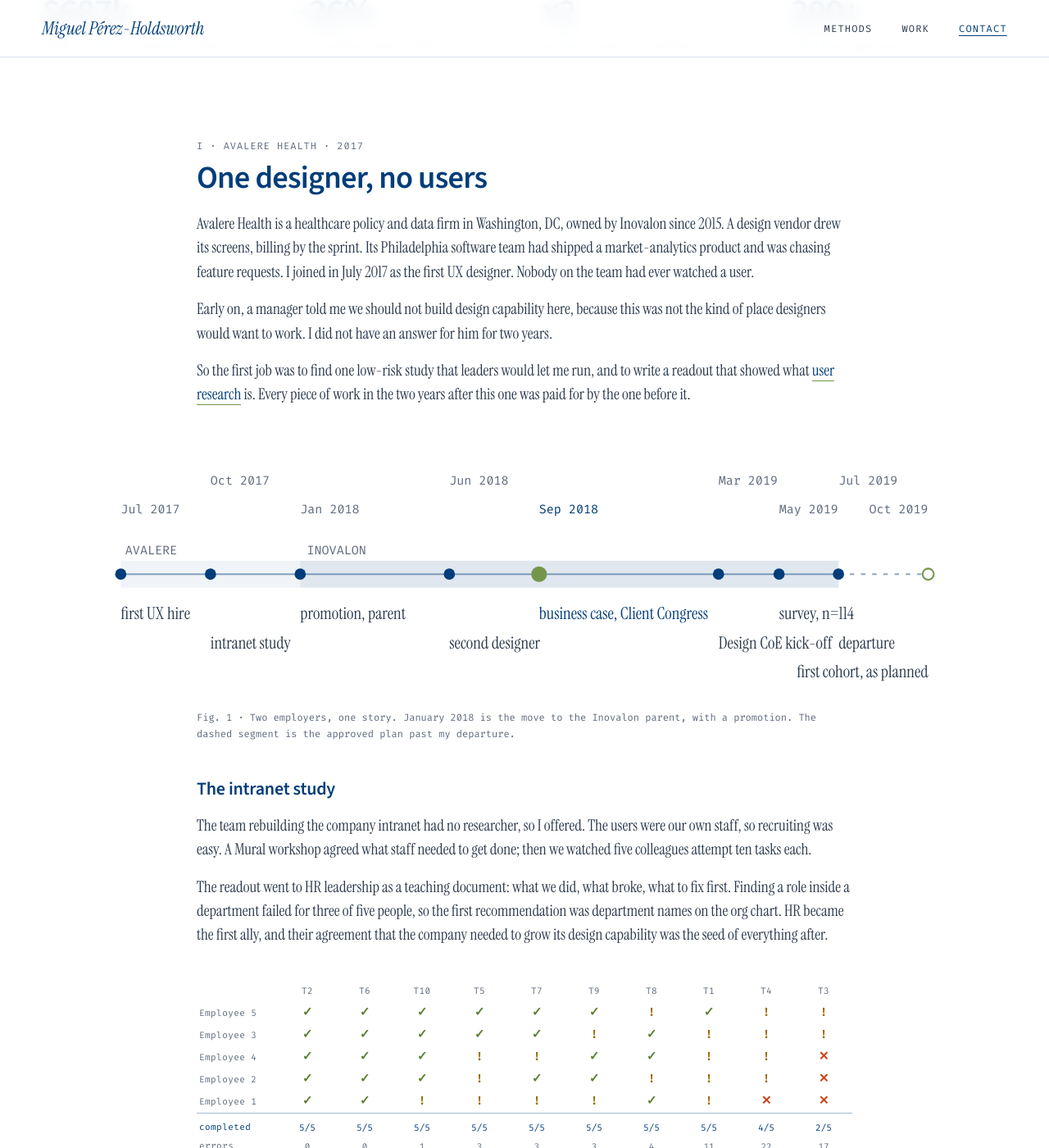
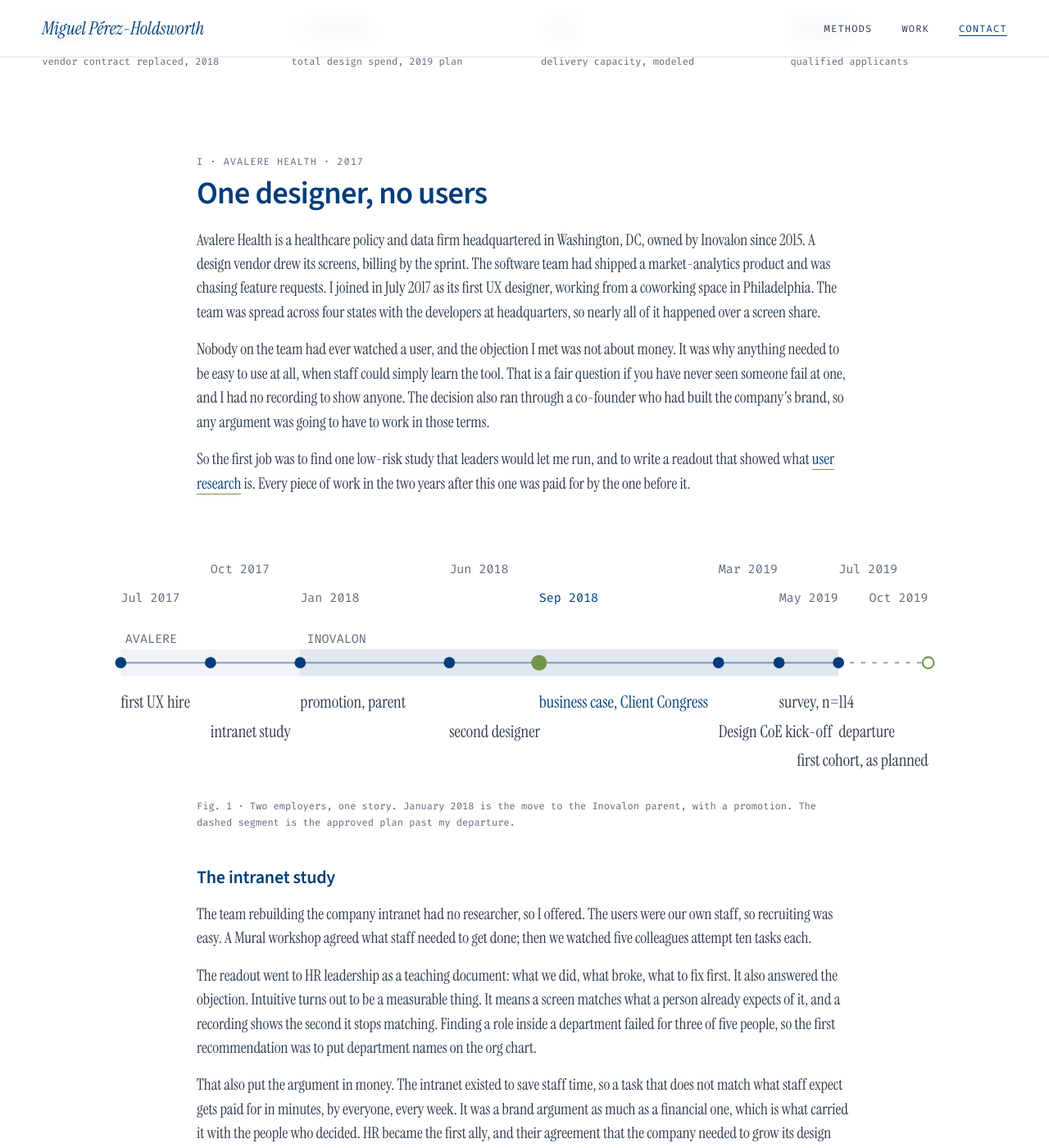
Before and after one commit to miguel-perez/miguel-perez.github.io, a Jekyll site: the page built from work/inovalon-design-coe/index.html, in a window 1280 px wide and 1400 px high, scrolled down 910 px. Shown: the whole window at 82% size. Built offline with Jekyll 4.4.1, drawn with Linux system fonts in a browser that asks for light colours; some of the changed text lies outside the part shown.

Commit message:
Correct the opening: a remote team, and the objection that was actually made
Two things were wrong. The page said a Philadelphia software team, when
the team was spread across about four states with the developers at the
DC headquarters and the first designer working remotely from a
coworking space in Philadelphia. And the manager's remark about
Inovalon not being the kind of place designers would want to work was
placed in the Avalere act, when both the register and the 2019 draft put
it at Inovalon. It moves to the act where the centre of excellence is
being argued, which is where it was said and where the applicant count
answers it.

The Avalere act gets the objection that was actually raised there: why
anything needs to be easy to use, when staff could simply learn the
tool. The intranet study now answers it on the page as it did in the
room. Intuitive means the screen matches what a person already expects,
a recording shows the second it stops matching, and since the intranet
existed to save staff time the cost is paid in minutes by everyone every
week. That argument had to work in brand terms, because the decision ran
through a co-founder who had built the brand. Role only, no name.

Also: the design researcher came out of the Philadelphia design scene
and worked from the same coworking space, and the timeline fact says
remote rather than implying two offices.

Co-Authored-By: Claude Opus 5 (1M context) <noreply@anthropic.com>

```diff
--- a/work/inovalon-design-coe/index.html
+++ b/work/inovalon-design-coe/index.html
@@ -396,8 +396,8 @@ figure:not(.in) .a{animation-play-state:paused}
    <p class="lede">Avalere Health hired its first UX designer in July 2017. Nobody on the software team had direct access to users, so the work started with one low-risk study and grew by earning the next permission. Two years later design was a corporate goal at the Inovalon parent, with approved headcount and a plan to certify a hundred practitioners.</p>
    <div class="facts-row">
     <div><span class="k">Role</span><span>First UX designer at Avalere Health, then Senior Manager, Design Strategy at Inovalon and founder of the Design Center of Excellence.</span></div>
-    <div><span class="k">Timeline</span><span>July 2017 to July 2019. Philadelphia, then remote from Denver.</span></div>
-    <div><span class="k">Team</span><span>A design researcher from June 2018. Product and engineering leads across four business units. LUMA Institute, Userlytics, Glean.ly.</span></div>
+    <div><span class="k">Timeline</span><span>July 2017 to July 2019. Remote, from Philadelphia and then Denver.</span></div>
+    <div><span class="k">Team</span><span>A distributed software team, headquarters in Washington DC. A design researcher from June 2018. Product and engineering leads across four business units. LUMA Institute, Userlytics, Glean.ly.</span></div>
    </div>
   </div>
   <div class="hero-art" id="hero-art" role="img" aria-label="A grid of a hundred seats filling up: one designer in July 2017, four by 2019, a first cohort of twenty practitioners that October, and the hundred the programme was planned to reach." title="Replay">
@@ -420,8 +420,8 @@ figure:not(.in) .a{animation-play-state:paused}
   <section class="act">
    <span class="label">I · Avalere Health · 2017</span>
    <h2>One designer, no users</h2>
-   <p>Avalere Health is a healthcare policy and data firm in Washington, DC, owned by Inovalon since 2015. A design vendor drew its screens, billing by the sprint. Its Philadelphia software team had shipped a market-analytics product and was chasing feature requests. I joined in July 2017 as the first UX designer. Nobody on the team had ever watched a user.</p>
-   <p>Early on, a manager told me we should not build design capability here, because this was not the kind of place designers would want to work. I did not have an answer for him for two years.</p>
+   <p>Avalere Health is a healthcare policy and data firm headquartered in Washington, DC, owned by Inovalon since 2015. A design vendor drew its screens, billing by the sprint. The software team had shipped a market-analytics product and was chasing feature requests. I joined in July 2017 as its first UX designer, working from a coworking space in Philadelphia. The team was spread across four states with the developers at headquarters, so nearly all of it happened over a screen share.</p>
+   <p>Nobody on the team had ever watched a user, and the objection I met was not about money. It was why anything needed to be easy to use at all, when staff could simply learn the tool. That is a fair question if you have never seen someone fail at one, and I had no recording to show anyone. The decision also ran through a co-founder who had built the company's brand, so any argument was going to have to work in those terms.</p>
    <p>So the first job was to find one low-risk study that leaders would let me run, and to write a readout that showed what <strong>user research</strong> is. Every piece of work in the two years after this one was paid for by the one before it.</p>
 
    <figure class="dia">
@@ -446,7 +446,8 @@ figure:not(.in) .a{animation-play-state:paused}
 
    <h3>The intranet study</h3>
    <p>The team rebuilding the company intranet had no researcher, so I offered. The users were our own staff, so recruiting was easy. A Mural workshop agreed what staff needed to get done; then we watched five colleagues attempt ten tasks each.</p>
-   <p>The readout went to HR leadership as a teaching document: what we did, what broke, what to fix first. Finding a role inside a department failed for three of five people, so the first recommendation was department names on the org chart. HR became the first ally, and their agreement that the company needed to grow its design capability was the seed of everything after.</p>
+   <p>The readout went to HR leadership as a teaching document: what we did, what broke, what to fix first. It also answered the objection. Intuitive turns out to be a measurable thing. It means a screen matches what a person already expects of it, and a recording shows the second it stops matching. Finding a role inside a department failed for three of five people, so the first recommendation was to put department names on the org chart.</p>
+   <p>That also put the argument in money. The intranet existed to save staff time, so a task that does not match what staff expect gets paid for in minutes, by everyone, every week. It was a brand argument as much as a financial one, which is what carried it with the people who decided. HR became the first ally, and their agreement that the company needed to grow its design capability was the seed of everything after.</p>
 
    <figure class="txt">
 <div class="tbl-scroll"><table class="grid" aria-label="Five employees by ten tasks, ordered by result so the cleanest task and the steadiest employee sit top left. Green marks a task completed with no errors, amber a task completed with errors, red a task not completed. The last two rows give how many of the five completed each task and the total errors logged against it.">
@@ -531,7 +532,7 @@ figure:not(.in) .a{animation-play-state:paused}
   <section class="act">
    <span class="label">III · Inovalon · 2018</span>
    <h2>Bringing design in-house</h2>
-   <p>The sales work travelled further than I expected. In January 2018 a reorganisation moved me to the Inovalon parent with a promotion. In June the design researcher joined. Together we set out to understand about a dozen product teams and bring the work outsourced to a design vendor back in-house.</p>
+   <p>The sales work travelled further than I expected. In January 2018 a reorganisation moved me to the Inovalon parent with a promotion. In June a design researcher joined, recruited out of the Philadelphia design scene and working from the same coworking space as me while the rest of the company stayed remote. Together we set out to understand about a dozen product teams and bring the work outsourced to a design vendor back in-house.</p>
    <p>Managers and tech leads liked the vendor: high-fidelity mockups, fast and consistent. They also said nobody was responsible for the whole client experience, or for tying it back to the measures the company ran on. Analysts wrote requirements, the vendor drew screens, and nobody in between asked why.</p>
    <p>With each team we ran the <strong>Innovator's Compass</strong>, a one-page canvas for framing a problem before solving it. It gave us workstreams and testable hypotheses. Findings went into an atomic research repository, and every two weeks we ran two or three experiments against them.</p>
 
@@ -739,7 +740,8 @@ figure:not(.in) .a{animation-play-state:paused}
   <section class="act">
    <span class="label">V · Inovalon · 2019</span>
    <h2>Scaling it</h2>
-   <p>One product was enough to argue with. Scale was the next problem. After the ABILITY Network acquisition in 2018, Inovalon had dozens of development teams across four business units, and two designers to serve them. Two people could not serve them, and hiring our way out did not pencil. The strategy became growing practitioners inside the teams: a <strong>Design Center of Excellence</strong> that trains, mentors, and certifies people who already do the work, and lets teams decide when to hire a designer.</p>
+   <p>One product was enough to argue with. Scale was the next problem. After the ABILITY Network acquisition in 2018, Inovalon had dozens of development teams across four business units and two designers to serve them. Hiring our way out did not pencil, and one of my managers told me not to bother trying: Inovalon was not the kind of place designers would want to work, so building the capability inside was wasted effort.</p>
+   <p>The strategy became growing practitioners inside the teams instead: a <strong>Design Center of Excellence</strong> that trains, mentors, and certifies people who already do the work, and lets teams decide when to hire a designer.</p>
    <p>One empathy map on a skeptical stakeholder set the direction. The analysts had the domain knowledge; what they lacked was method. So we would train them.</p>
    <p>We kicked off in March 2019 with founding practitioners from every business unit and a design-ops canvas: what the centre does, for whom, and within what limits. Then we measured where the organisation stood.</p>
 
@@ -809,7 +811,7 @@ figure:not(.in) .a{animation-play-state:paused}
     <figcaption>Fig. 11 · The certification plan as approved in June 2019. I left in July, before the pilot ran. Dashed is the pilot; filled is the founding cohort the survey found; outlined is the schedule toward a hundred.</figcaption>
    </figure>
 
-   <p>The postings drew more than 200 qualified applicants in two months, which was the answer to the manager, two years late. I left in July 2019 with the core team hired and the first cohort on the calendar. The pilot ran that September and the first cohort started in October, both after I had gone.</p>
+   <p>The postings drew more than 200 qualified applicants in two months, which answered him. I left in July 2019 with the core team hired and the first cohort on the calendar. The pilot ran that September and the first cohort started in October, both after I had gone.</p>
    <span class="methods"><b>METHODS</b> · design maturity model · double-loop learning · communities of practice · pirate metrics · service blueprint · ladder of participation</span>
   </section>
 
```
